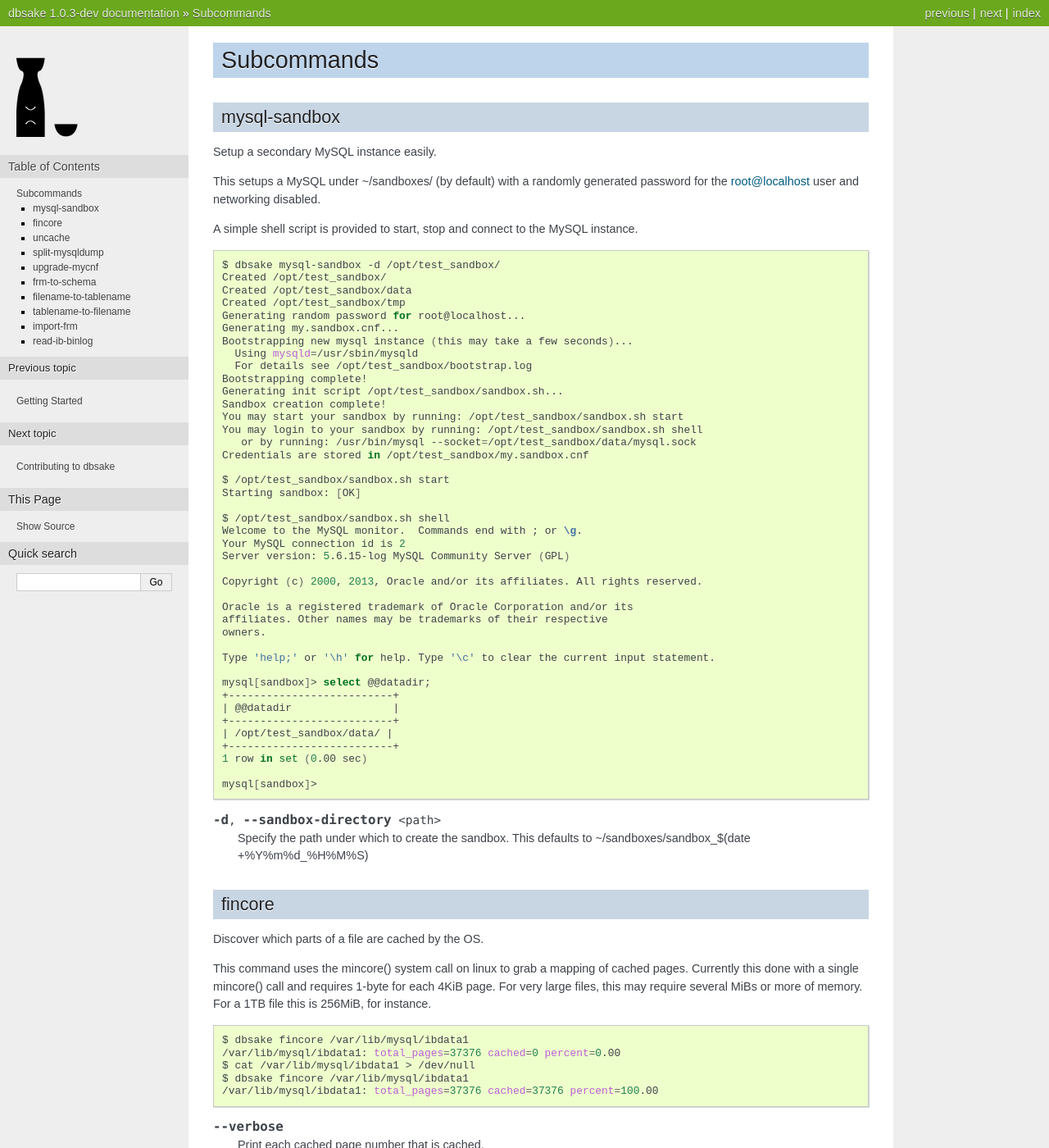
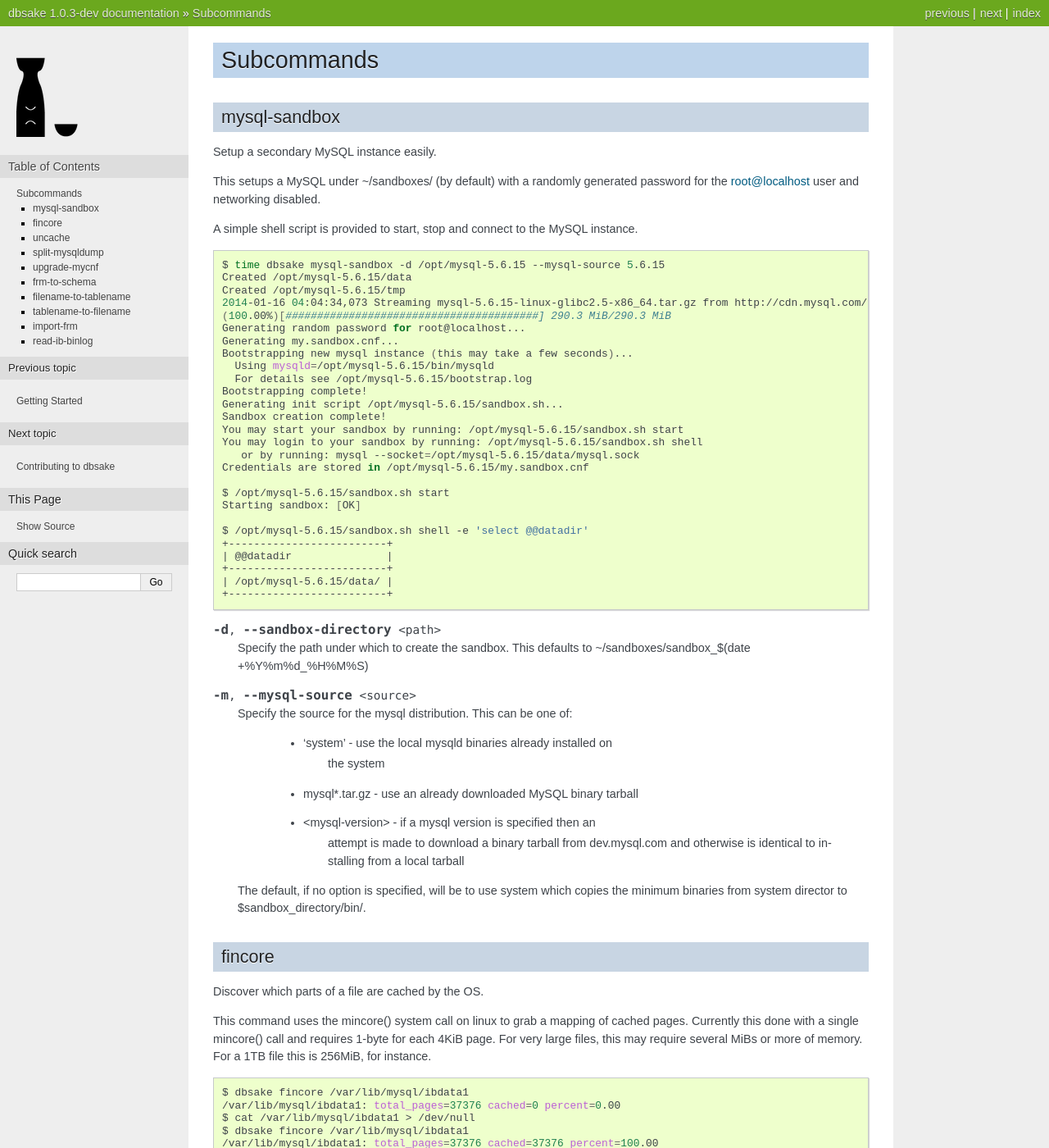
Before and after one commit to abg/dbsake, a Sphinx documentation site: the page built from docs/subcommands.rst, in a window 1280 px wide and 1400 px high. Shown: the whole window at 82% size. Built offline with Sphinx 7.4.7, drawn with Linux system fonts in a browser that asks for light colours.

Commit message:
update mysql-sandbox documentation to reflect new --mysql-source option

```diff
--- a/docs/subcommands.rst
+++ b/docs/subcommands.rst
@@ -15,48 +15,33 @@ to the MySQL instance.
 
 .. code-block:: bash
 
-   $ dbsake mysql-sandbox -d /opt/test_sandbox/
-   Created /opt/test_sandbox/
-   Created /opt/test_sandbox/data
-   Created /opt/test_sandbox/tmp
+   $ time dbsake mysql-sandbox -d /opt/mysql-5.6.15 --mysql-source 5.6.15
+   Created /opt/mysql-5.6.15/data
+   Created /opt/mysql-5.6.15/tmp
+   2014-01-16 04:04:34,073 Streaming mysql-5.6.15-linux-glibc2.5-x86_64.tar.gz from http://cdn.mysql.com/Downloads/MySQL-5.6/mysql-5.6.15-linux-glibc2.5-x86_64.tar.gz
+   (100.00%)[########################################] 290.3 MiB/290.3 MiB
    Generating random password for root@localhost...
    Generating my.sandbox.cnf...
    Bootstrapping new mysql instance (this may take a few seconds)...
-     Using mysqld=/usr/sbin/mysqld
-     For details see /opt/test_sandbox/bootstrap.log
+     Using mysqld=/opt/mysql-5.6.15/bin/mysqld
+     For details see /opt/mysql-5.6.15/bootstrap.log
    Bootstrapping complete!
-   Generating init script /opt/test_sandbox/sandbox.sh...
+   Generating init script /opt/mysql-5.6.15/sandbox.sh...
    Sandbox creation complete!
-   You may start your sandbox by running: /opt/test_sandbox/sandbox.sh start
-   You may login to your sandbox by running: /opt/test_sandbox/sandbox.sh shell
-      or by running: /usr/bin/mysql --socket=/opt/test_sandbox/data/mysql.sock
-   Credentials are stored in /opt/test_sandbox/my.sandbox.cnf
+   You may start your sandbox by running: /opt/mysql-5.6.15/sandbox.sh start
+   You may login to your sandbox by running: /opt/mysql-5.6.15/sandbox.sh shell
+      or by running: mysql --socket=/opt/mysql-5.6.15/data/mysql.sock
+   Credentials are stored in /opt/mysql-5.6.15/my.sandbox.cnf
 
-   $ /opt/test_sandbox/sandbox.sh start
+   $ /opt/mysql-5.6.15/sandbox.sh start
    Starting sandbox: [OK]
 
-   $ /opt/test_sandbox/sandbox.sh shell
-   Welcome to the MySQL monitor.  Commands end with ; or \g.
-   Your MySQL connection id is 2
-   Server version: 5.6.15-log MySQL Community Server (GPL)
-
-   Copyright (c) 2000, 2013, Oracle and/or its affiliates. All rights reserved.
-
-   Oracle is a registered trademark of Oracle Corporation and/or its
-   affiliates. Other names may be trademarks of their respective
-   owners.
-
-   Type 'help;' or '\h' for help. Type '\c' to clear the current input statement.
-
-   mysql[sandbox]> select @@datadir;
-   +--------------------------+
-   | @@datadir                |
-   +--------------------------+
-   | /opt/test_sandbox/data/ |
-   +--------------------------+
-   1 row in set (0.00 sec)
-
-   mysql[sandbox]>
+   $ /opt/mysql-5.6.15/sandbox.sh shell -e 'select @@datadir'
+   +-------------------------+
+   | @@datadir               |
+   +-------------------------+
+   | /opt/mysql-5.6.15/data/ |
+   +-------------------------+
 
 .. program:: mysql-sandbox
 
@@ -65,6 +50,20 @@ to the MySQL instance.
    Specify the path under which to create the sandbox. This defaults
    to ~/sandboxes/sandbox_$(date +%Y%m%d_%H%M%S)
 
+.. option:: -m, --mysql-source <source>
+
+   Specify the source for the mysql distribution.  This can be one of:
+
+        * 'system' - use the local mysqld binaries already installed on
+                     the system
+        * mysql*.tar.gz - use an already downloaded MySQL binary tarball
+        * <mysql-version> - if a mysql version is specified then an
+                            attempt is made to download a binary tarball
+                            from dev.mysql.com and otherwise is identical
+                            to installing from a local tarball
+
+   The default, if no option is specified, will be to use system which
+   copies the minimum binaries from system director to $sandbox_directory/bin/.
 
 fincore
 ~~~~~~~
```
